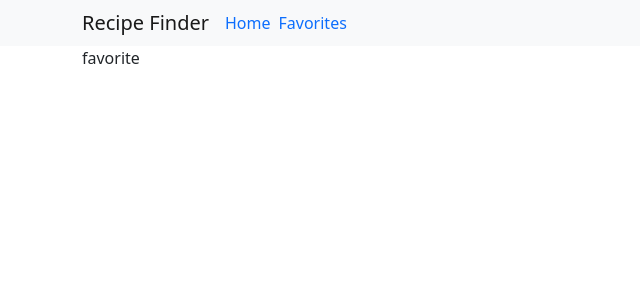
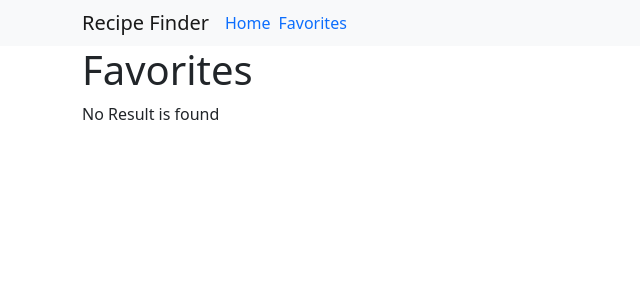
Before and after one commit to shiyu3169/recipe-search, a Next.js app: page /favorite in a window 1280 px wide. Shown: the top 300 px of the page, without its empty margins (0-640 px from the left). Built offline with nearby package versions, Linux system fonts and the light colour scheme.

Commit message:
favorites

```diff
--- a/src/components/RecipeDetails.tsx
+++ b/src/components/RecipeDetails.tsx
@@ -36,6 +36,7 @@ export default function RecipeDetails({ recipe }: RecipeDetailsProps) {
     <Container className='mt-5 '>
       <Row className='align-items-center' md='1' lg='2'>
         <Col>
+          <div>
             {isFavorite ? (
               <Button
                 className='mb-2'
@@ -53,12 +54,13 @@ export default function RecipeDetails({ recipe }: RecipeDetailsProps) {
                 Add to Favorite
               </Button>
             )}
+          </div>
           {/* TODO: add a loader for image */}
           <Image
             src={recipe.strMealThumb}
             alt='Picture of the author'
-            width={500}
-            height={500}
+            width={400}
+            height={400}
           />
         </Col>
         <Col>
--- /dev/null
+++ b/src/components/RecipesList.tsx
@@ -0,0 +1,23 @@
+import { Col, Container, Row } from 'react-bootstrap'
+import { Recipe } from '../providers/RecipeProvider'
+import RecipeCard from './RecipeCard'
+
+type RecipesListProps = {
+  recipes: Recipe[]
+}
+
+export default function RecipesList({ recipes }: RecipesListProps) {
+  return recipes?.length > 0 ? (
+    <Container>
+      <Row className='justify-content-md-center'>
+        {recipes.map((recipe) => (
+          <Col key={recipe.idMeal} className='mb-3' sm='12' md='6' lg='4'>
+            <RecipeCard recipe={recipe} />
+          </Col>
+        ))}
+      </Row>
+    </Container>
+  ) : (
+    <div>No Result is found</div>
+  )
+}
--- a/src/pages/favorite/index.tsx
+++ b/src/pages/favorite/index.tsx
@@ -1,5 +1,35 @@
 import { Container } from 'react-bootstrap'
+import RecipesList from '../../components/RecipesList'
+import { useLocalStorage } from '../../hooks/useLocalStorage'
+import { Recipe } from '../../providers/RecipeProvider'
+import Head from 'next/head'
+import { useEffect, useState } from 'react'
 
-export default function favorite() {
-  return <Container>favorite</Container>
+export default function Favorite() {
+  const [favorites] = useLocalStorage<{ [x: string]: Recipe }>('favorites', {})
+
+  const [isSSR, setIsSSR] = useState(true)
+
+  useEffect(() => {
+    setIsSSR(false)
+  }, [])
+  return (
+    <>
+      <Head>
+        <title>RecipeFinder</title>
+        <meta
+          name='description'
+          content='Find delicious recipes for any occasion with our easy-to-use recipe search app'
+        />
+        <meta name='viewport' content='width=device-width, initial-scale=1' />
+        <link rel='icon' href='/favicon.ico' />
+      </Head>
+      <main>
+        <Container>
+          <h1>Favorites</h1>
+          {!isSSR && <RecipesList recipes={Object.values(favorites)} />}
+        </Container>
+      </main>
+    </>
+  )
 }
```
Also changed, not shown: src/components/RecipeSearch.tsx (+2 -13 lines), src/pages/favorite/[recipeId].tsx (deleted). Lines whose indentation alone changed are shown as unchanged.
